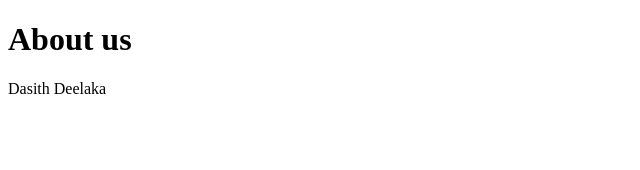
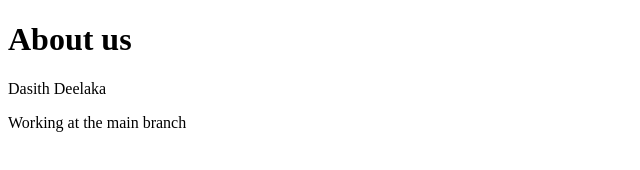
Before and after one commit to DasithDeelaka/git-example-2021, a plain HTML site: page about.html in a window 1280 px wide. Shown: the whole page, without its empty margins (0-640 px from the left). Drawn offline with Linux system fonts and the light colour scheme.

Commit message:
Working at the main branch after creating the feature branch

```diff
--- a/about.html
+++ b/about.html
@@ -8,6 +8,7 @@
 </head>
     <h1>About us</h1>
     <p>Dasith Deelaka</p>
+    <p>Working at the main branch</p>
 <body>
 
 </body>
```
Also changed, not shown: contact.html (+1 -1 lines), index.html (+1 -1 lines).
